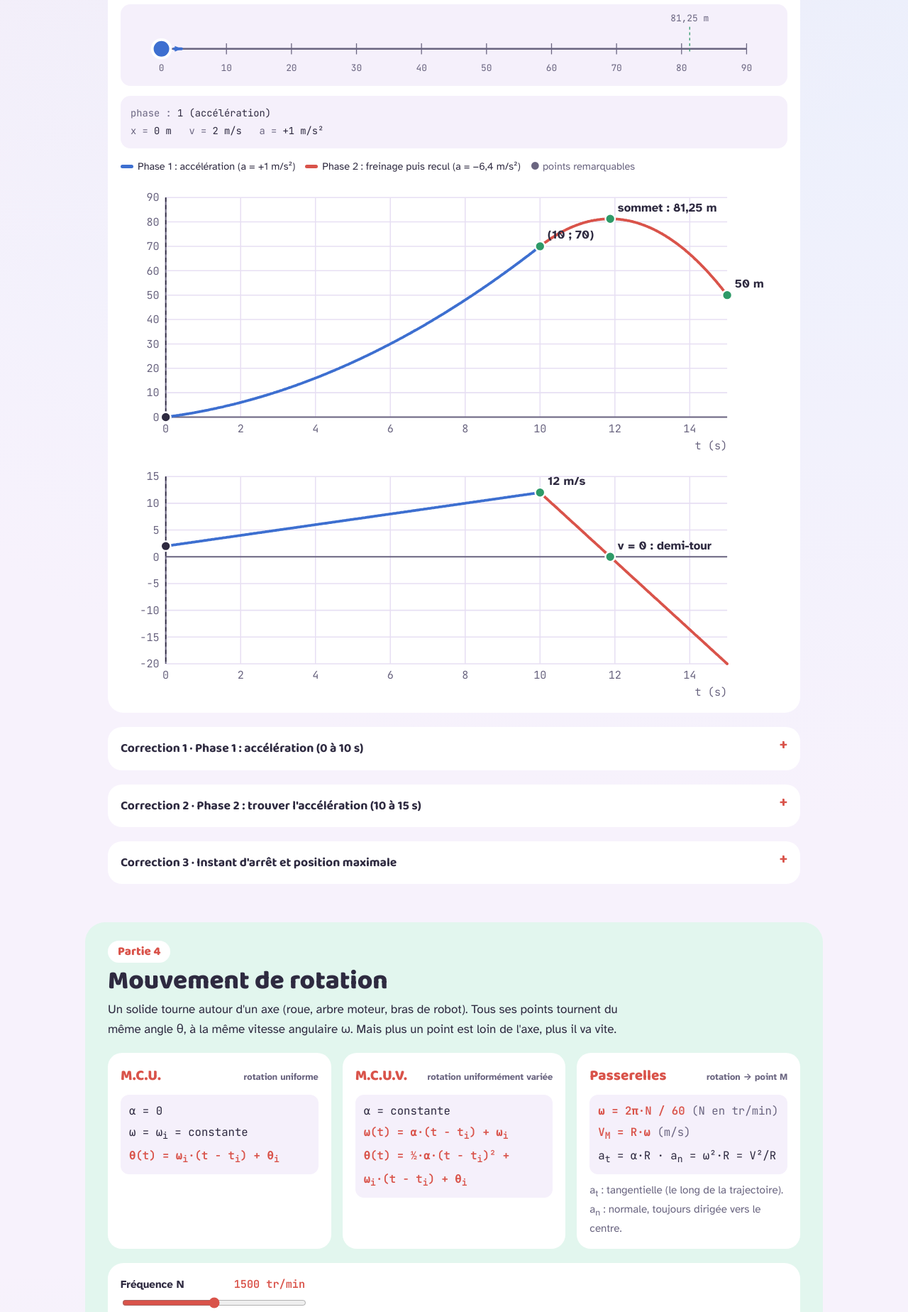
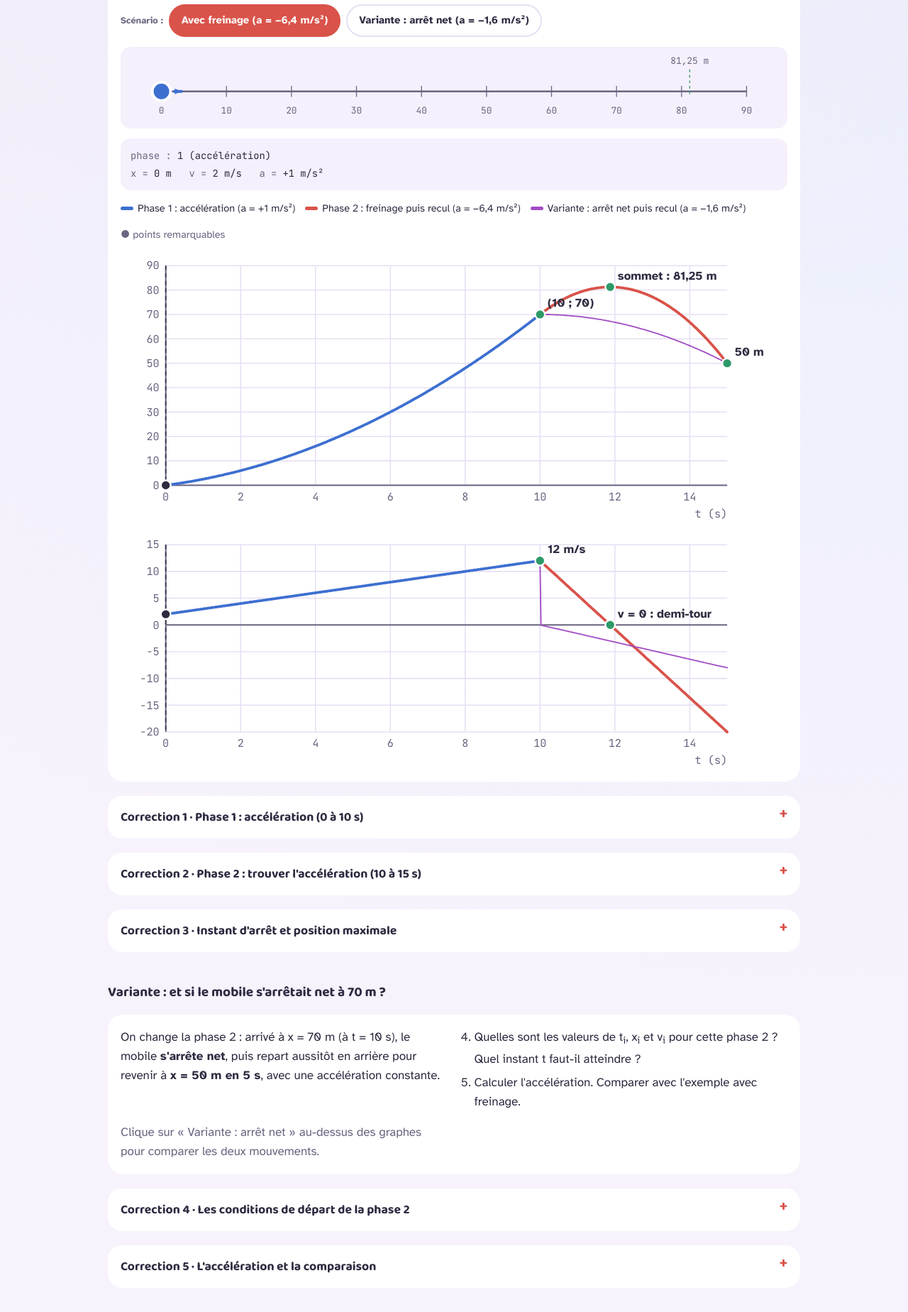
Before and after one commit to kmrassi/site-si, a plain HTML site: page seq02/01_Cours_Equations_de_mouvement.html in a window 1280 px wide. Shown: the part 2680-4528 px from the top of the page at 71% size. Drawn offline with Linux system fonts and the light colour scheme.

Commit message:
Cours Équations de mouvement : variante « arrêt net » dans l'exemple (partie 3), comparaison des deux scénarios
Co-Authored-By: Claude Opus 5.5 <noreply@anthropic.com>
Claude-Session: https://claude.ai/code/session_01Vy4FqyWmRuiKVXqXyHtKnG

```diff
--- a/seq02/01_Cours_Equations_de_mouvement.html
+++ b/seq02/01_Cours_Equations_de_mouvement.html
@@ -232,9 +232,12 @@ td.mono{white-space:nowrap}
         <div class="ctl" style="flex:1;min-width:200px"><label for="s-ex">Temps t <output id="o-ex"></output></label><input id="s-ex" type="range" min="0" max="15" step="0.025" value="0"></div>
         <button class="primary" id="play-ex" type="button">▶ Lancer</button>
       </div>
+      <div style="display:flex;gap:8px;flex-wrap:wrap;align-items:center"><span class="label">Scénario :</span>
+        <button type="button" id="ex-m-fr" aria-pressed="true">Avec freinage (a = −6,4 m/s²)</button>
+        <button type="button" id="ex-m-net" aria-pressed="false">Variante : arrêt net (a = −1,6 m/s²)</button></div>
       <div class="trackbox"><svg id="ex-track" viewBox="0 0 720 80" role="img" aria-label="Position du mobile sur l'axe"></svg></div>
       <div class="readout" id="ex-read"></div>
-      <div class="legend"><span><i style="background:var(--tA)"></i>Phase 1 : accélération (a = +1 m/s²)</span><span><i style="background:var(--accent)"></i>Phase 2 : freinage puis recul (a = −6,4 m/s²)</span><span class="muted">● points remarquables</span></div>
+      <div class="legend"><span><i style="background:var(--tA)"></i>Phase 1 : accélération (a = +1 m/s²)</span><span><i style="background:var(--accent)"></i>Phase 2 : freinage puis recul (a = −6,4 m/s²)</span><span><i style="background:var(--tC)"></i>Variante : arrêt net puis recul (a = −1,6 m/s²)</span><span class="muted">● points remarquables</span></div>
       <div style="overflow-x:auto"><svg id="g-ex-x" style="min-width:420px"></svg></div>
       <div style="overflow-x:auto"><svg id="g-ex-v" style="min-width:420px"></svg></div>
     </div>
@@ -276,6 +279,44 @@ td.mono{white-space:nowrap}
       </div>
       <div class="answer">Demi-tour à t = 11,875 s, à x = 81,25 m. Ensuite v &lt; 0 : le mobile recule jusqu'à x = 50 m à t = 15 s.</div>
       <p class="muted">Sur le graphe x(t), le demi-tour est le <strong>sommet</strong> de la parabole (tangente horizontale). Sur le graphe v(t), c'est l'endroit où la droite coupe l'axe v = 0.</p>
+    </div>
+  </details>
+
+  <h3 style="margin-top:26px">Variante : et si le mobile s'arrêtait net à 70 m ?</h3>
+  <div class="enonce">
+    <p style="margin:0">On change la phase 2 : arrivé à x = 70 m (à t = 10 s), le mobile <strong>s'arrête net</strong>, puis repart aussitôt en arrière pour revenir à <strong>x = 50 m en 5 s</strong>, avec une accélération constante.</p>
+    <ol start="4" style="margin:0;padding-left:1.2em;display:flex;flex-direction:column;gap:6px">
+      <li>Quelles sont les valeurs de t<sub>i</sub>, x<sub>i</sub> et v<sub>i</sub> pour cette phase 2 ? Quel instant t faut-il atteindre ?</li>
+      <li>Calculer l'accélération. Comparer avec l'exemple avec freinage.</li>
+    </ol>
+    <p class="muted" style="margin:0">Clique sur « Variante : arrêt net » au-dessus des graphes pour comparer les deux mouvements.</p>
+  </div>
+  <details>
+    <summary>Correction 4 · Les conditions de départ de la phase 2</summary>
+    <div class="body">
+      <div class="calc">
+        t<sub>i</sub> = 10 s &nbsp;(l'instant où il arrive à 70 m)<br>
+        x<sub>i</sub> = 70 m<br>
+        v<sub>i</sub> = 0 m/s &nbsp;(il s'est arrêté net)<br>
+        instant à atteindre : t = 10 + 5 = <strong>15 s</strong>
+      </div>
+      <div class="answer">Attention : « 5 s » est une <u>durée</u>, c'est t − t<sub>i</sub>. L'<u>instant</u> à mettre dans la formule est t = 15 s, pas t = 5 s.</div>
+      <p class="muted">Autre méthode correcte : remettre le chronomètre à zéro à l'arrivée à 70 m. Alors t<sub>i</sub> = 0 et t = 5 s. Mais il faut choisir l'une ou l'autre, sans mélanger.</p>
+    </div>
+  </details>
+  <details>
+    <summary>Correction 5 · L'accélération et la comparaison</summary>
+    <div class="body">
+      <div class="calc">
+        50 = ½·a·(15 − 10)² + 0·(15 − 10) + 70<br>
+        50 = 12,5·a + 70 &nbsp;→&nbsp; a = −20 / 12,5 = <strong>−1,6 m/s²</strong><br>
+        x(t) = −0,8·(t − 10)² + 70 &nbsp;&nbsp; v(t) = −1,6·(t − 10)<br>
+        v(15) = −1,6 × 5 = −8 m/s
+      </div>
+      <div class="answer">a = −1,6 m/s² : le mobile recule tout de suite, sans dépasser 70 m. Avec freinage, il fallait a = −6,4 m/s², car il roulait encore à 12 m/s et allait d'abord jusqu'à 81,25 m.</div>
+      <p><strong>Pourquoi une telle différence ?</strong> Seule la vitesse de départ v<sub>i</sub> change (12 m/s ou 0 m/s). Le terme v<sub>i</sub>·(t − t<sub>i</sub>) vaut 60 m dans un cas et 0 dans l'autre : la vitesse de départ compte autant que l'accélération.</p>
+      <p><strong>Piège classique :</strong> si on écrit t = 5 s au lieu de 15 s, on obtient (t − t<sub>i</sub>) = 5 − 10 = −5 s. Ici l'erreur ne se voit pas, car (−5)² = 25 et v<sub>i</sub> = 0. Mais avec freinage (v<sub>i</sub> = 12 m/s), on trouverait a = −3,2 m/s² au lieu de −6,4 m/s² : le résultat est faux.</p>
+      <p class="muted"><strong>Limite du modèle :</strong> passer de 12 m/s à 0 m/s en un instant demanderait une décélération infinie. Sur le graphe v(t), cela se voit comme un saut vertical à t = 10 s. C'est une simplification, impossible pour un vrai véhicule.</p>
     </div>
   </details>
 </section>
@@ -611,26 +652,40 @@ function qBuild(){score=0;done=0;const box=$('quizbox');box.innerHTML='';
  $('score').textContent='Score : 0 / '+Q.length}
 $('qreset').addEventListener('click',qBuild);qBuild();
 
-/* ===== Exemple : mouvement en deux phases ===== */
+/* ===== Exemple : mouvement en deux phases (+ variante arrêt net) ===== */
 (function(){
-const st=t=>t<=10?{x:0.5*t*t+2*t,v:2+t,a:1}:(()=>{const d=t-10;return {x:-3.2*d*d+12*d+70,v:12-6.4*d,a:-6.4}})();
-const P1=[],P2=[],V1=[],V2=[];for(let i=0;i<=600;i++){const t=i*0.025;const e=st(t);(t<=10?P1:P2).push([t,e.x]);(t<=10?V1:V2).push([t,e.v]);if(Math.abs(t-10)<1e-9){P2.push([t,e.x]);V2.push([t,e.v])}}
+let mode='fr';
+const st=(t,m=mode)=>{if(t<=10)return {x:0.5*t*t+2*t,v:2+t,a:1};const d=t-10;
+  return m==='fr'?{x:-3.2*d*d+12*d+70,v:12-6.4*d,a:-6.4}:{x:-0.8*d*d+70,v:-1.6*d,a:-1.6}};
+const P1=[],V1=[],P2=[],V2=[],P3=[],V3=[];
+for(let i=0;i<=600;i++){const t=i*0.025;if(t<=10){const e=st(t);P1.push([t,e.x]);V1.push([t,e.v])}
+  if(t>=10){const a=st(t,'fr'),b=st(t,'net');P2.push([t,a.x]);V2.push([t,a.v]);P3.push([t,b.x]);V3.push([t,b.v])}}
 let T=0,play=false,last=0;
-function render(){const e=st(T);$('o-ex').textContent=fr(T,2)+' s';
+function render(){const e=st(T),fr_=mode==='fr';$('o-ex').textContent=fr(T,2)+' s';
+  $('ex-m-fr').setAttribute('aria-pressed',fr_);$('ex-m-net').setAttribute('aria-pressed',!fr_);
+  $('ex-m-fr').className=fr_?'primary':'';$('ex-m-net').className=fr_?'':'primary';
+  const sx=[{pts:P1,color:'var(--tA)'},{pts:P2,color:'var(--accent)',w:fr_?2.5:1.2},{pts:P3,color:'var(--tC)',w:fr_?1.2:2.5}];
+  const ptx=fr_?[{x:10,y:70,color:'var(--tB)',t:'(10 ; 70)'},{x:11.875,y:81.25,color:'var(--tB)',t:'sommet : 81,25 m'},{x:15,y:50,color:'var(--tB)',t:'50 m'}]
+              :[{x:10,y:70,color:'var(--tB)',t:'arrêt net à 70 m'},{x:15,y:50,color:'var(--tB)',t:'50 m'}];
   plot($('g-ex-x'),{W:620,H:250,mr:56,x:[0,15],y:[0,90],xl:'t (s)',xt:[0,2,4,6,8,10,12,14],yt:[0,10,20,30,40,50,60,70,80,90],
-    series:[{pts:P1,color:'var(--tA)'},{pts:P2,color:'var(--accent)'}],cursor:T,
-    pts:[{x:0,y:0,color:'var(--tB)'},{x:10,y:70,color:'var(--tB)',t:'(10 ; 70)'},{x:11.875,y:81.25,color:'var(--tB)',t:'sommet : 81,25 m'},{x:15,y:50,color:'var(--tB)',t:'50 m'},{x:T,y:e.x,color:'var(--ink)'}]});
+    series:sx,cursor:T,pts:[{x:0,y:0,color:'var(--tB)'}].concat(ptx,[{x:T,y:e.x,color:'var(--ink)'}])});
+  const sv=[{pts:V1,color:'var(--tA)'},{pts:V2,color:'var(--accent)',w:fr_?2.5:1.2},{pts:V3,color:'var(--tC)',w:fr_?1.2:2.5}];
+  if(!fr_)sv.push({pts:[[10,12],[10,0]],color:'var(--tC)',w:2});
+  const ptv=fr_?[{x:10,y:12,color:'var(--tB)',t:'12 m/s'},{x:11.875,y:0,color:'var(--tB)',t:'v = 0 : demi-tour'}]
+              :[{x:10,y:12,color:'var(--tB)',t:'saut 12 → 0 m/s'},{x:15,y:-8,color:'var(--tB)',t:'−8 m/s'}];
   plot($('g-ex-v'),{W:620,H:220,mr:56,x:[0,15],y:[-20,15],xl:'t (s)',xt:[0,2,4,6,8,10,12,14],yt:[-20,-15,-10,-5,0,5,10,15],
-    series:[{pts:V1,color:'var(--tA)'},{pts:V2,color:'var(--accent)'}],cursor:T,
-    pts:[{x:10,y:12,color:'var(--tB)',t:'12 m/s'},{x:11.875,y:0,color:'var(--tB)',t:'v = 0 : demi-tour'},{x:T,y:e.v,color:'var(--ink)'}]});
+    series:sv,cursor:T,pts:ptv.concat([{x:T,y:e.v,color:'var(--ink)'}])});
   const X=x=>40+x/90*640;let s='<line x1="40" x2="680" y1="44" y2="44" style="stroke:var(--muted);stroke-width:2"/>';
   for(let x=0;x<=90;x+=10)s+=`<line x1="${X(x)}" x2="${X(x)}" y1="38" y2="50" style="stroke:var(--muted)"/><text class="g-txt" x="${X(x)}" y="68" text-anchor="middle">${x}</text>`;
-  s+=`<line x1="${X(81.25)}" x2="${X(81.25)}" y1="20" y2="50" style="stroke:var(--tB);stroke-dasharray:3 3"/><text class="g-txt" x="${X(81.25)}" y="14" text-anchor="middle">81,25 m</text>`;
-  const col=e.v>=0?'var(--tA)':'var(--accent)';s+=`<circle cx="${X(e.x)}" cy="44" r="10" style="fill:${col};stroke:#fff;stroke-width:3"/>`;
+  const xm=fr_?81.25:70;s+=`<line x1="${X(xm)}" x2="${X(xm)}" y1="20" y2="50" style="stroke:var(--tB);stroke-dasharray:3 3"/><text class="g-txt" x="${X(xm)}" y="14" text-anchor="middle">${fr(xm,2)} m</text>`;
+  const col=T<=10?'var(--tA)':fr_?(e.v>=0?'var(--accent)':'var(--accent)'):'var(--tC)';s+=`<circle cx="${X(e.x)}" cy="44" r="10" style="fill:${col};stroke:#fff;stroke-width:3"/>`;
   if(Math.abs(e.v)>0.05){const d=e.v>0?1:-1;s+=arrow(X(e.x)+d*14,44,X(e.x)+d*(14+Math.min(60,Math.abs(e.v)*4)),44,col,3)}
   $('ex-track').innerHTML=s;
-  $('ex-read').innerHTML=`<span class="k">phase :</span> ${T<=10?'1 (accélération)':e.v>=0?'2 (freinage)':'2 (marche arrière)'}<br><span class="k">x =</span> ${fr(e.x,2)} m &nbsp; <span class="k">v =</span> ${fr(e.v,2)} m/s &nbsp; <span class="k">a =</span> ${e.a>0?'+':''}${fr(e.a,1)} m/s²`;}
+  const ph=T<=10?'1 (accélération)':fr_?(e.v>=0?'2 (freinage)':'2 (marche arrière)'):'2 (arrêt net puis marche arrière)';
+  $('ex-read').innerHTML=`<span class="k">phase :</span> ${ph}<br><span class="k">x =</span> ${fr(e.x,2)} m &nbsp; <span class="k">v =</span> ${fr(e.v,2)} m/s &nbsp; <span class="k">a =</span> ${e.a>0?'+':''}${fr(e.a,1)} m/s²`;}
 $('s-ex').addEventListener('input',ev=>{T=+ev.target.value;render()});
+$('ex-m-fr').addEventListener('click',()=>{mode='fr';render()});
+$('ex-m-net').addEventListener('click',()=>{mode='net';render()});
 function loop(ts){if(!play)return;if(last){T+=(ts-last)/1000*1.5;if(T>=15){T=15;play=false;$('play-ex').textContent='▶ Lancer'}}last=ts;$('s-ex').value=T;render();requestAnimationFrame(loop)}
 $('play-ex').addEventListener('click',()=>{play=!play;$('play-ex').textContent=play?'⏸ Pause':'▶ Lancer';if(play){if(T>=14.9)T=0;last=0;if(reduce){T=15;play=false;render();$('play-ex').textContent='▶ Lancer';return}requestAnimationFrame(loop)}});
 render();
```
